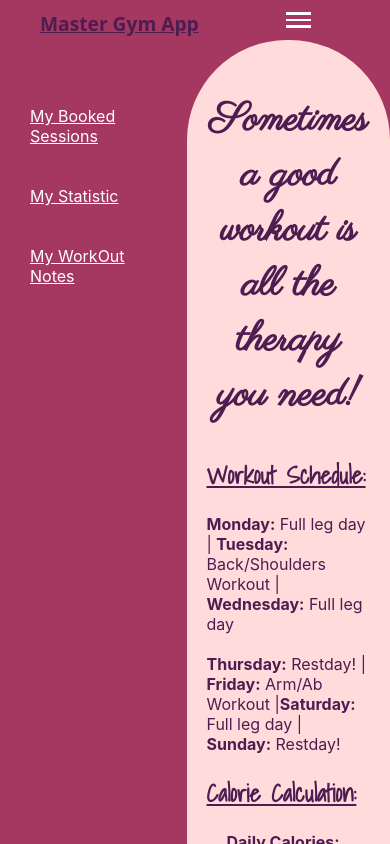
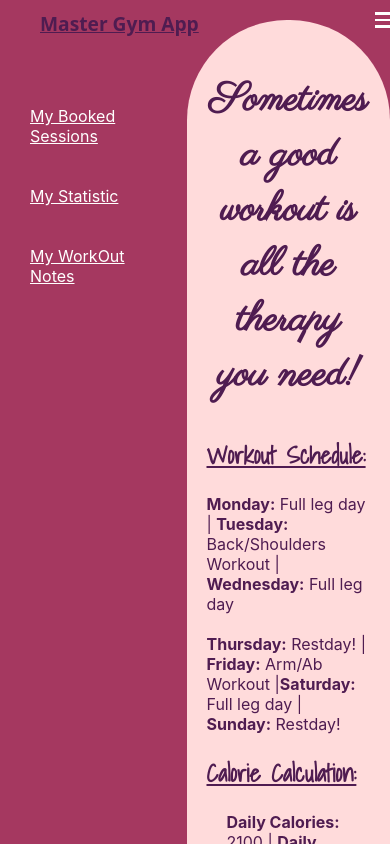
Before and after one commit to idasoderlund/React-App, a React (Create React App) app: page / in a window 390 px wide. Shown: the top 844 px of the page. Built offline with nearby package versions, Linux system fonts and the light colour scheme; a web font is replaced by a local one.

Commit message:
added media queries and position to hamburgermenu

```diff
--- a/src/NavBarComponent/NavBar.css
+++ b/src/NavBarComponent/NavBar.css
@@ -6,6 +6,7 @@
   padding: 10px;
   position: relative;
   width: 100%;
+  position: relative;
 }
 
 .applogo {
@@ -14,7 +15,7 @@
   left: 40px;
   z-index: 10;
   font-weight: bold;
-  font-size: 1.7em;
+  font-size: 1.5em;
   text-decoration: underline;
   color: #4f1c51;
   font-family: "Shizuru", system-ui;
@@ -40,11 +41,15 @@
 
 .responsiveMenu {
   display: none;
+  position: absolute;
+  top: 10px;
+  right: 10px;
   cursor: pointer;
   flex-direction: column;
   justify-content: space-between;
   width: 25px;
   height: 20px;
+  z-index: 20;
 }
 
 .bar {
```
